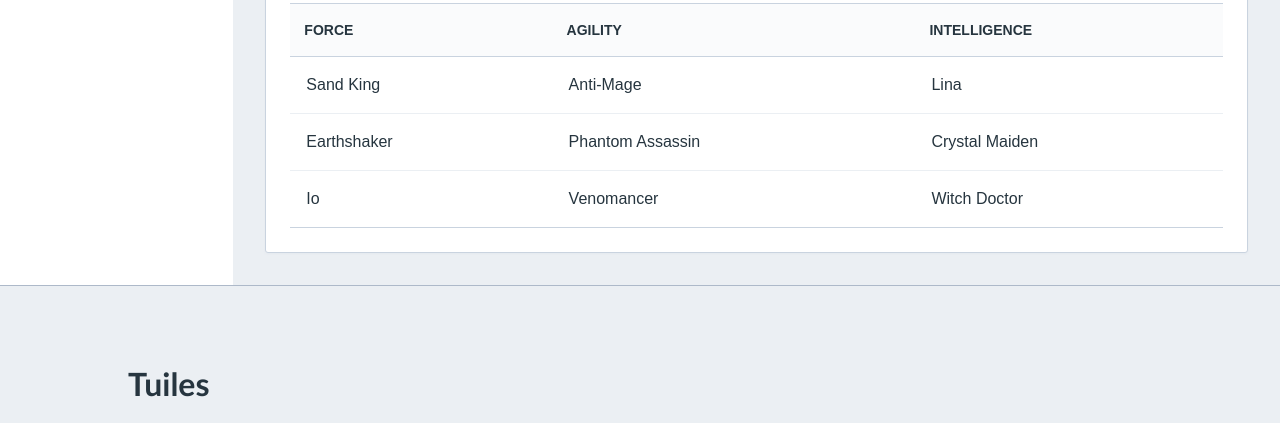
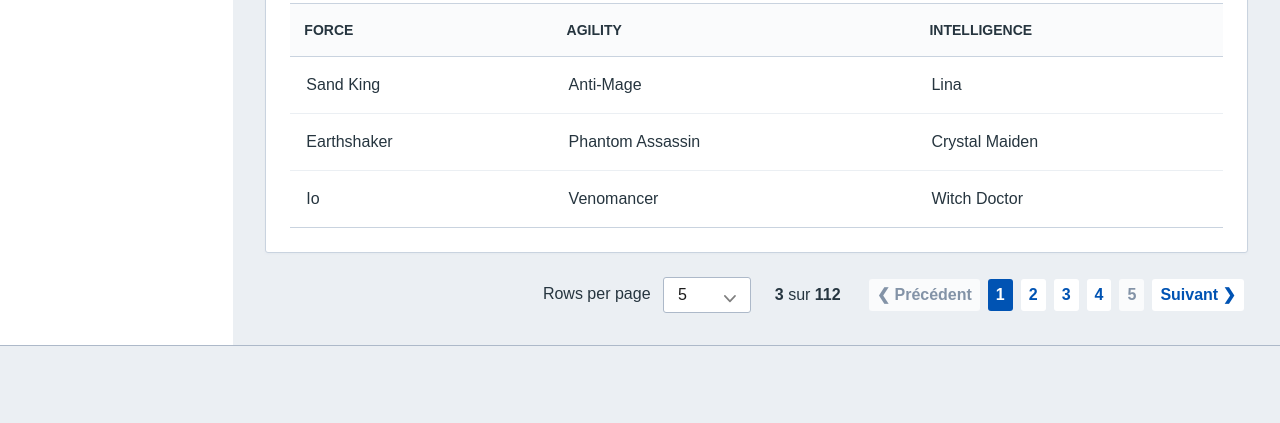
Before and after one commit to etalab/template.data.gouv.fr, a website: page index.html in a window 1280 px wide. Shown: the part 8518-8941 px from the top of the page. Drawn offline with nearby package versions, Linux system fonts and the light colour scheme; files that its build step writes are made by us from their sources; a web font is replaced by a local one.

Commit message:
create pagination component

```diff
--- a/index.html
+++ b/index.html
@@ -614,6 +614,41 @@
             </tbody>
           </table>
         </div>
+        <nav class="pagination">
+          <div class="pagination__display-group">
+            <label for="pagination__display" class="pagination__display-label">Rows per page</label>
+            <select class="pagination__display" id="pagination__display">
+              <option>5</option>
+              <option>10</option>
+              <option>50</option>
+              <option>100</option>
+            </select>
+          </div>
+          <div class="pagination__count"><strong>3</strong> sur <strong>112</strong></div>
+          <ul class="pagination__pages">
+            <li class="disabled">
+              <a>❮ Précédent</a>
+            </li>
+            <li class="active">
+              <a>1</a>
+            </li>
+            <li>
+              <a>2</a>
+            </li>
+            <li>
+              <a>3</a>
+            </li>
+            <li>
+              <a>4</a>
+            </li>
+            <li class="disabled">
+              <a>5</a>
+            </li>
+            <li>
+              <a>Suivant ❯</a>
+            </li>
+          </ul>
+        </nav>
       </div>
     </div>
 
--- a/src/css/base/theme.css
+++ b/src/css/base/theme.css
@@ -35,6 +35,7 @@
   --desktop-min: 1000px;
 
   /* Spaces */
+  --space-xxs: 0.25em;
   --space-xs: 0.5em;
   --space-s: 1em;
   --space-m: 1.5em;
--- /dev/null
+++ b/src/css/components/pagination.css
@@ -0,0 +1,62 @@
+.pagination {
+  display: flex;
+  flex-direction: row;
+  justify-content: end;
+  align-items: center;
+  flex-wrap: wrap;
+}
+
+.pagination__display-group {
+  margin-left: var(--space-m);
+}
+
+.pagination__display-label {
+  display: inline;
+}
+
+select.pagination__display {
+  margin-left: var(--space-xs);
+  padding-top: var(--space-xxs);
+  padding-bottom: var(--space-xxs);
+}
+
+.pagination__count {
+  margin-left: var(--space-m);
+}
+
+.pagination__pages {
+  list-style-type: none;
+  margin: 0;
+  padding: 0;
+  overflow: hidden;
+  display: flex;
+  justify-content: end;
+  margin-left: var(--space-m);
+}
+
+.pagination__pages li a {
+  color: var(--theme-primary);
+  background-color: var(--theme-background-white);
+  margin: 0 var(--space-xxs);
+  padding: var(--space-xxs) var(--space-xs);
+  border-radius: var(--theme-border-radius);
+  font-weight: 700;
+  pointer-events: inherit;
+  text-decoration: none;
+  display: block;
+}
+
+.pagination__pages li a:hover {
+  background-color: var(--lighter-blue);
+}
+
+.pagination__pages li.active a {
+  color: var(--theme-light-text);
+  background-color: var(--theme-background-color);
+}
+
+.pagination__pages li.disabled a {
+  color: var(--dark-grey);
+  background-color: var(--lightest-grey);
+  pointer-events: none;
+}
--- a/src/css/index.css
+++ b/src/css/index.css
@@ -21,6 +21,7 @@
 @import "components/modal.css";
 @import "components/notification.css";
 @import "components/tile.css";
+@import "components/pagination.css";
 
 /* larger components */
 @import "layouts/container.css";
```
Also changed, not shown: CHANGELOG.md.
